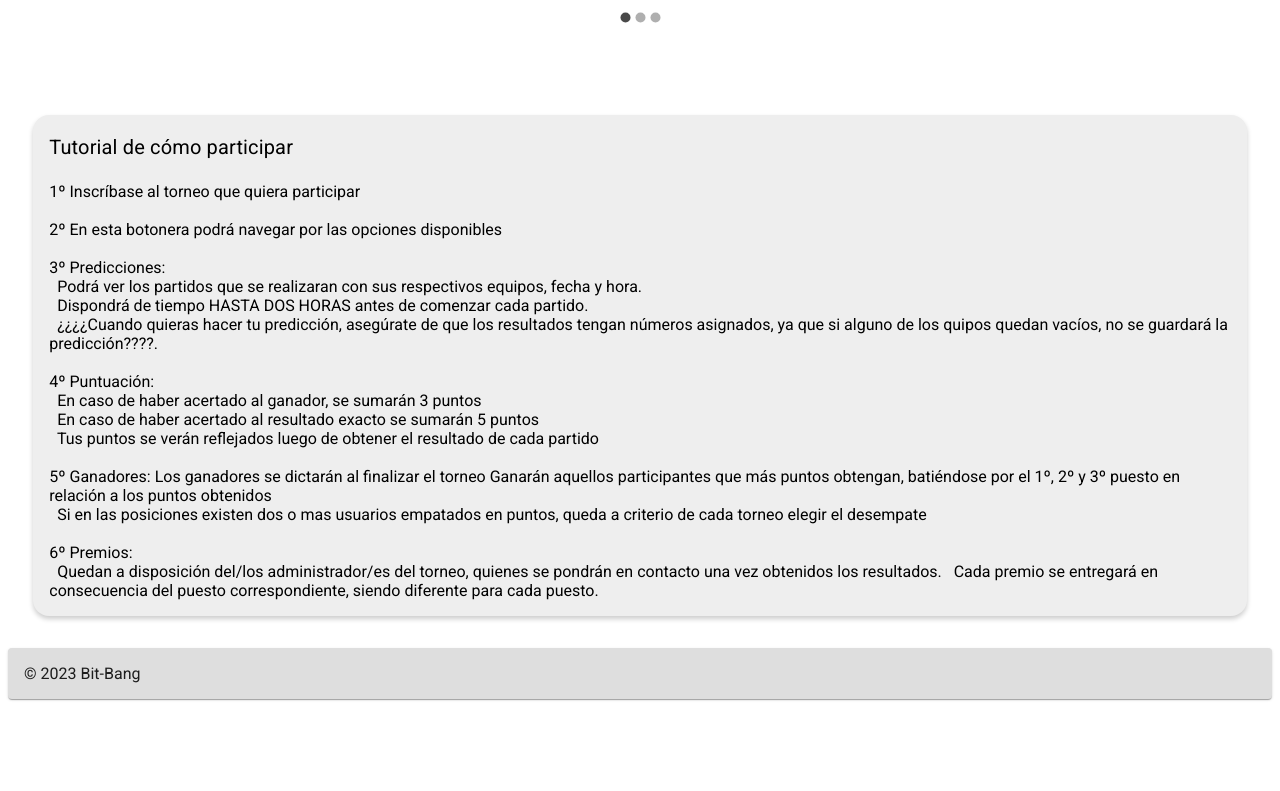
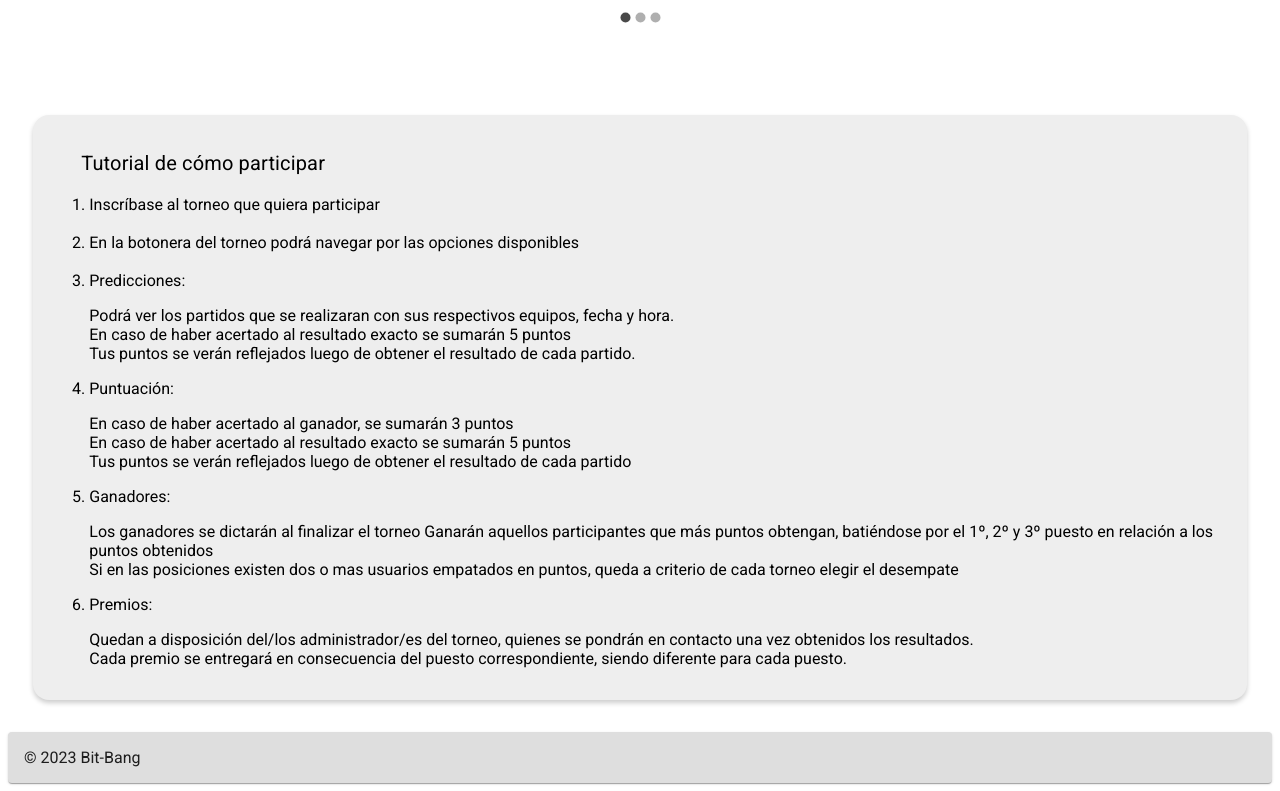
Before and after one commit to NeilenC/Tonic3Prode-Front, a Next.js app: page /user/tutorial-es in a window 1280 px wide. Shown: the part 896-1687 px from the top of the page. Before the commit the page ends 1603 px from the top, so only its background shows below. Built offline with nearby package versions, Linux system fonts and the light colour scheme; no server answers.

Commit message:
config user photo y fixTutorial

```diff
--- a/package.json
+++ b/package.json
@@ -18,8 +18,6 @@
     "@reduxjs/toolkit": "^1.9.3",
     "axios": "^1.3.4",
     "date-fns": "^2.29.3",
-    "eslint": "8.36.0",
-    "eslint-config-next": "13.2.4",
     "firebase": "^9.18.0",
     "firebaseui": "^6.0.2",
     "i": "^0.3.7",
@@ -37,14 +35,12 @@
     "react-input-mask": "^2.0.4",
     "react-intl": "^6.3.2",
     "react-material-ui-carousel": "^3.4.2",
-    "react-multi-carousel": "^2.8.2",
     "react-redux": "^8.0.5",
     "react-slick": "^0.29.0",
     "react-toastify": "^9.1.2",
     "recharts": "^2.5.0",
     "redux": "^4.2.1",
-    "redux-logger": "^3.0.6",
-    "slick-carousel": "^1.8.1"
+    "redux-logger": "^3.0.6"
   },
   "devDependencies": {
     "css-loader": "^6.7.3"
--- a/redux/UserProvider.js
+++ b/redux/UserProvider.js
@@ -4,7 +4,7 @@ import { setUserInfo } from './reducers/userInfo';
 
 const UserProvider = ({children}) => {
     const [uid, setUid] = useState("");
-    const dispatch = useDispatch();
+    const dispatch = useDispatch()
 
 
     useEffect(() => {
@@ -27,9 +27,11 @@ const UserProvider = ({children}) => {
             address: data.address,
             fullName: `${data.name} ${data.lastName}`,
             email: data.email,
+            photoURL: data.photoURL
           })
-        );
+          );
 
+          console.log("DATAA=====>", data)
         return data;
       } catch (err) {
        console.log(err);
--- a/redux/reducers/userInfo.js
+++ b/redux/reducers/userInfo.js
@@ -11,13 +11,15 @@ const initialState = {
   lastName: "",
   cellphone: "",
   country: "",
+  photoURL:"",
 };
 
 export const reducer = createReducer(initialState, {
   [setUserInfo]: (state, action) => {
-    const username = action.payload.username
+  const username = action.payload.username
   const country = action.payload.country;
   const  uid = action.payload.uid
+  const photoURL = action.payload.photoURL
   const address = action.payload.address
   const cellphone = action.payload.cellphone;
   const fullName = action.payload.fullName.split(" ");
@@ -25,7 +27,7 @@ export const reducer = createReducer(initialState, {
   const lastName = fullName[fullName.length - 1];
   const email = action.payload.email;
 
-    return { email: email, name: name, lastName: lastName, country: country, cellphone: cellphone, username: username, uid: uid, address: address };
+    return { email: email, name: name, lastName: lastName, country: country, cellphone: cellphone, username: username, uid: uid, address: address, photoURL:photoURL };
   },
 });
 
--- a/src/pages/user/tutorial-es.js
+++ b/src/pages/user/tutorial-es.js
@@ -1,12 +1,11 @@
-import React from 'react'
-import TutorialCarousel from "../../commons/TutorialCarousel"
+import React from "react";
+import TutorialCarousel from "../../commons/TutorialCarousel";
 import puppie1 from "../../../public/puppie1.jpeg";
 import puppie3 from "../../../public/puppie3.jpeg";
 import puppie4 from "../../../public/puppie4.jpeg";
-import { Box, Typography } from '@mui/material';
+import { Box, Typography } from "@mui/material";
 
 const tutorialUserEspañol = () => {
-
   const images = [
     { id: 1, src: puppie1, alt: "Image 1" },
     { id: 2, src: puppie3, alt: "Image 2" },
@@ -15,8 +14,8 @@ const tutorialUserEspañol = () => {
 
   return (
     <>
-    <div >
-      <TutorialCarousel images={images}/>
+      <div>
+        <TutorialCarousel images={images} />
       </div>
       <div style={{ maxWidth: "100%", margin: "2%" }}>
         <Box
@@ -27,46 +26,58 @@ const tutorialUserEspañol = () => {
             p: 2,
           }}
         >
-          <Typography variant="h6" align="flex-start">
+          <Typography variant="h6" sx={{ marginTop: 2, marginLeft: 4 }}>
           Tutorial de cómo participar
-         </Typography> <br />
-         1º Inscríbase al torneo que quiera participar <br />
-         <br/>
-         2º En esta botonera podrá navegar por las opciones disponibles
+          </Typography>{" "}
+
+          <ol>
+            <li>Inscríbase al torneo que quiera participar</li>
             <br />
-         <br/>
-         3º Predicciones: <br/>
-         &nbsp; Podrá ver los partidos que se realizaran con sus
-         respectivos equipos, fecha y hora. <br/>
-         &nbsp; Dispondrá de tiempo HASTA DOS HORAS antes de comenzar cada partido.  <br/>&nbsp; ¿¿¿¿Cuando quieras hacer tu predicción, asegúrate de que los resultados tengan números
-         asignados, ya que si alguno de los quipos quedan vacíos, no se
-         guardará la predicción????.
+            <li>
+              En la botonera del torneo podrá navegar por las opciones
+              disponibles
+            </li>
             <br />
-         <br/>
-         4º Puntuación: <br/>
-         &nbsp; En caso de haber acertado al ganador, se sumarán 3
-         puntos  <br/>
-         &nbsp; En caso de haber acertado al resultado exacto se sumarán 5
-         puntos  <br/>
-         &nbsp; Tus puntos se verán reflejados luego de obtener el resultado
-         de cada partido <br/>
-         <br/>
-          5º Ganadores: Los ganadores se dictarán al finalizar
-         el torneo Ganarán aquellos participantes que más puntos obtengan,
-         batiéndose por el 1º, 2º y 3º puesto en relación a los puntos
-         obtenidos  <br/>
-         &nbsp; Si en las posiciones existen dos o mas usuarios empatados
-         en puntos, queda a criterio de cada torneo elegir el desempate  <br/>
-         <br/>
-         6º Premios: <br/>
-         &nbsp;  Quedan a disposición del/los administrador/es del torneo,
-         quienes se pondrán en contacto una vez obtenidos los resultados.
-         &nbsp; Cada premio se entregará en consecuencia del puesto correspondiente,
-         siendo diferente para cada puesto.
+            <li>Predicciones:</li>
+            <p>
+              Podrá ver los partidos que se realizaran con sus respectivos
+              equipos, fecha y hora.
+              <br />
+              En caso de haber acertado al resultado exacto se sumarán 5 puntos{" "}
+              <br />
+              Tus puntos se verán reflejados luego de obtener el resultado de
+              cada partido.
+            </p>
+
+            <li>Puntuación:</li>
+            <p>
+              En caso de haber acertado al ganador, se sumarán 3 puntos <br />
+              En caso de haber acertado al resultado exacto se sumarán 5 puntos{" "}
+              <br />
+              Tus puntos se verán reflejados luego de obtener el resultado de
+              cada partido <br />
+            </p>
+            <li>Ganadores:</li>
+            <p>
+              {" "}
+              Los ganadores se dictarán al finalizar el torneo Ganarán aquellos
+              participantes que más puntos obtengan, batiéndose por el 1º, 2º y
+              3º puesto en relación a los puntos obtenidos <br />
+              Si en las posiciones existen dos o mas usuarios empatados en
+              puntos, queda a criterio de cada torneo elegir el desempate <br />
+            </p>
+            <li>Premios: </li>
+            <p>
+              Quedan a disposición del/los administrador/es del torneo, quienes
+              se pondrán en contacto una vez obtenidos los resultados. <br />
+              Cada premio se entregará en consecuencia del puesto
+              correspondiente, siendo diferente para cada puesto.
+            </p>
+          </ol>
         </Box>
       </div>
     </>
-  )
-}
+  );
+};
 
-export default tutorialUserEspañol
+export default tutorialUserEspañol;
```
Also changed, not shown: src/pages/admin/tutorial-es.js (+49 -33 lines), src/pages/user/editProfile.js (+10 -0 lines). Lines whose indentation alone changed are shown as unchanged.
